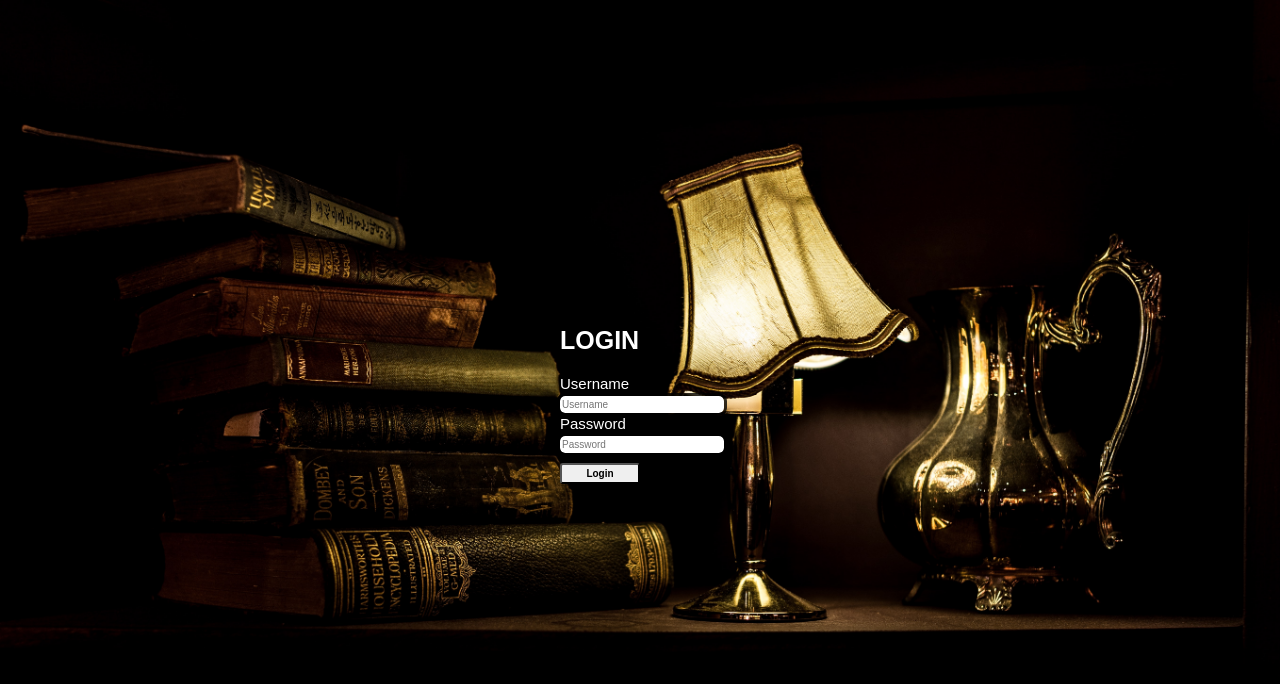
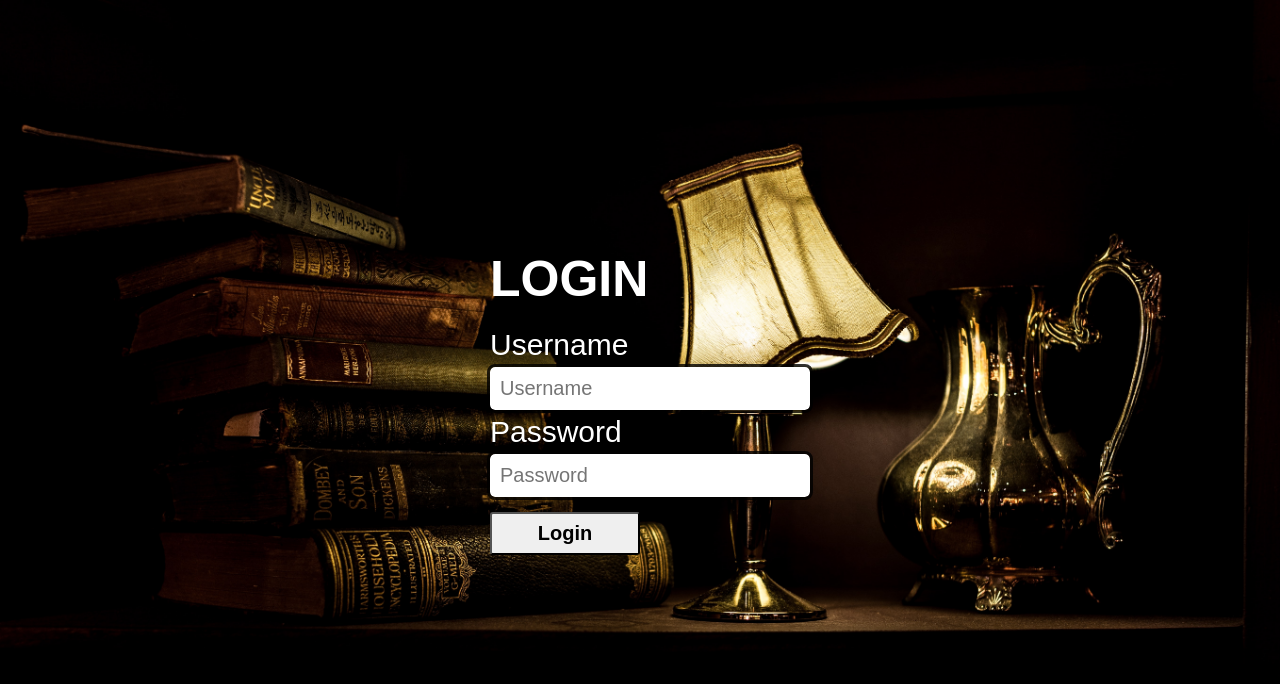
Before and after one commit to anupamdas1511/Trinetra-Geeks, a Python web app: template templates/login.html in a window 1280 px wide. Shown: the top 684 px of the page. Run offline with Jinja, Linux system fonts and the light colour scheme; the template is opened without the code that fills it, so the values that code supplies are empty.

Commit message:
Fixing the issue in Login page

```diff
--- a/static/styles/formStyle.css
+++ b/static/styles/formStyle.css
@@ -13,7 +13,7 @@ body{
     position: absolute;
     /* margin: auto; */
     /* height: 50vw; */
-    width: 160px;
+    width: 300px;
     top: 50%;
     left: 50%;
     /* background-size: 100%; */
@@ -21,28 +21,28 @@ body{
     color: #fff;
 }
 .login-form h2{
-    font-size: 25px;
+    font-size: 50px;
     text-transform: uppercase;
     /* text-align: center; */
     margin: 20px 0;
 }
 .login-form p{
-    font-size: 15px;
-    margin: 2px 0;
+    font-size: 30px;
+    margin: 5px 0;
 }
 .login-form input{
-    font-size: 10px;
+    font-size: 20px;
     width: 100%;
-    padding: 3px 2px;
+    padding: 10px 10px;
     border: 0;
     outline: rgba(0, 0, 0, 0.8) solid;
     border-radius: 5px;
 }
 .login-form button{
-    font-size: 10px;
+    font-size: 20px;
     font-weight: bold;
-    margin: 10px 0;
-    padding: 3px 10px;
+    margin: 15px 0;
+    padding: 8px 10px;
     width: 50%;
     border-radius: 3px;
     cursor: pointer;
```
Also changed, not shown: templates/index.html (+6 -2 lines).
